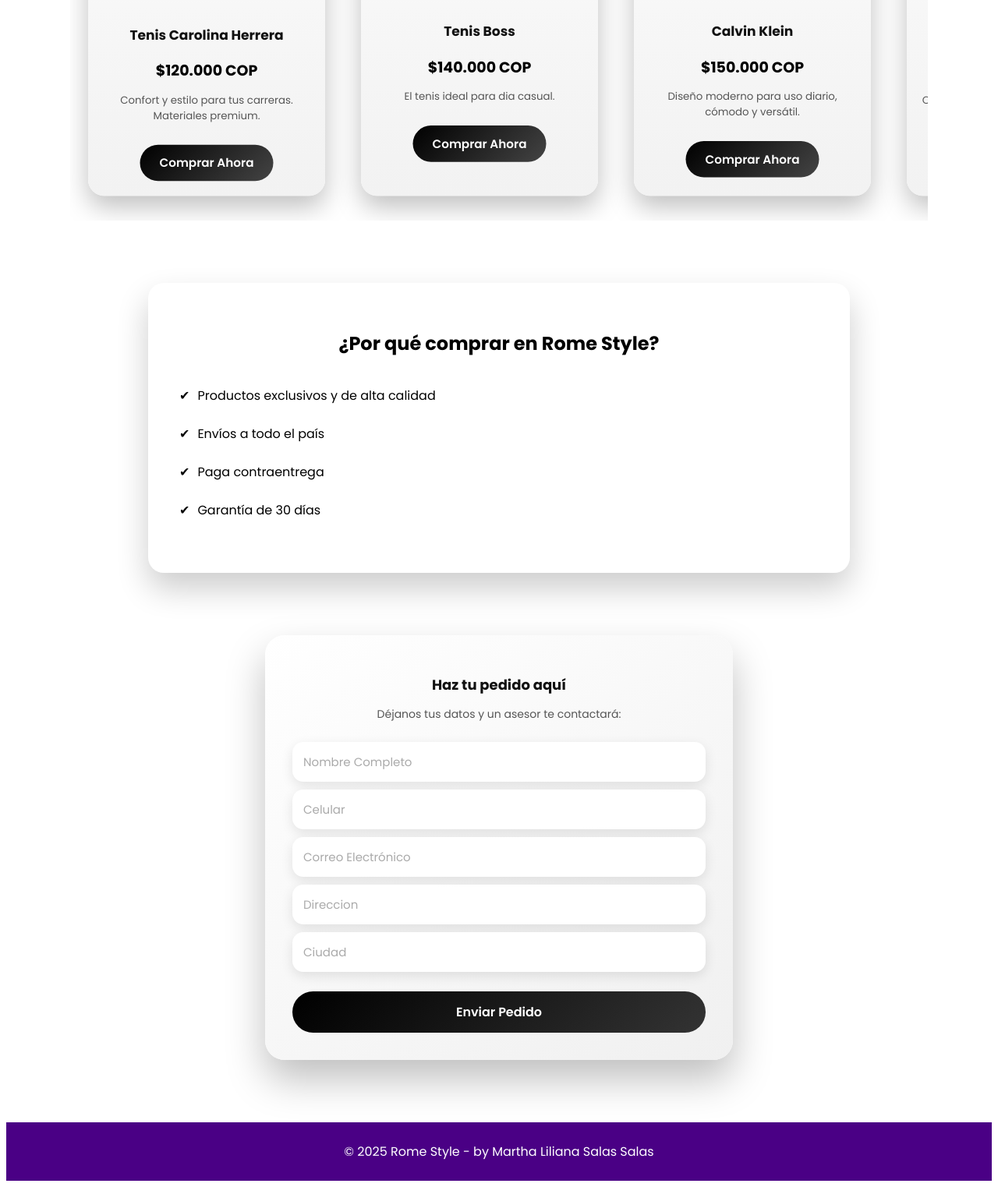
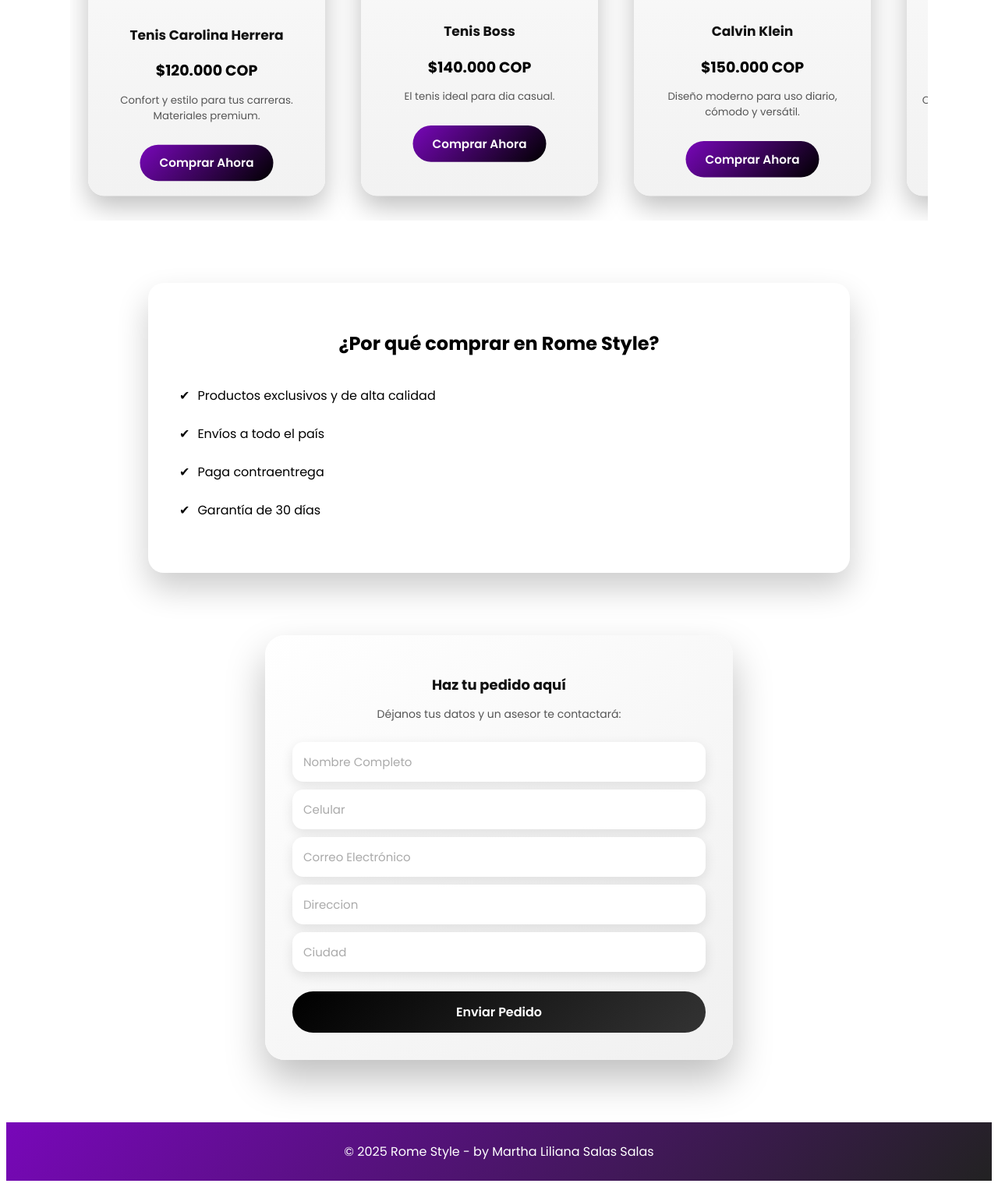
Before and after one commit to marthasalas/RomeStyle, a plain HTML site: page index.html in a window 1280 px wide. Shown: the part 729-2252 px from the top of the page at 78% size. Drawn offline with Linux system fonts and the light colour scheme.

Commit message:
color degradado

```diff
--- a/Style.css
+++ b/Style.css
@@ -88,7 +88,7 @@
   display: inline-block;
   margin-top: 15px;
   padding: 12px 26px;
-  background: linear-gradient(135deg, #000, #444);
+  background: linear-gradient(135deg, #7807b9, #000);
   color: #fff;
   text-decoration: none;
   border-radius: 30px;
@@ -97,7 +97,7 @@
 }
 
 .btn:hover {
-  background: linear-gradient(135deg, #111, #000);
+  background: linear-gradient(135deg, #7807b9, #000);
   transform: translateY(-2px);
 }
 
@@ -145,7 +145,7 @@
 footer {
   text-align: center;
   padding: 25px;
-  background: #4A0085;
+  background: linear-gradient(135deg, #7807b9, #222);
   color: white;
   margin-top: 60px;
 }
```
